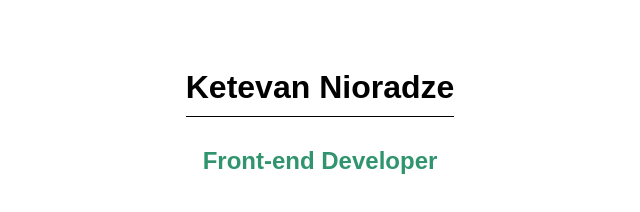
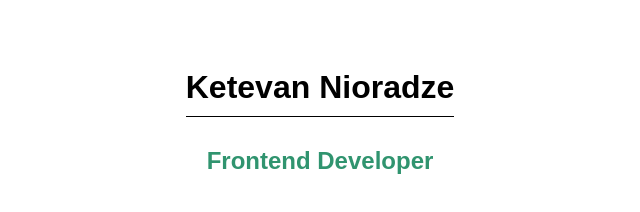
Before and after one commit to ketto26/rsschool-cv, a plain HTML site: page index.html in a window 1280 px wide. Shown: the top 212 px of the page, 320-960 px from the left. Drawn offline with Linux system fonts and the light colour scheme.

Commit message:
docs: update HTML with additional information

```diff
--- a/index.html
+++ b/index.html
@@ -10,7 +10,7 @@
 <body>
     <header class="header">
         <h1 class="header__name">Ketevan Nioradze</h1>
-        <h2 class="header__title">Front-end Developer</h2>
+        <h2 class="header__title">Frontend Developer</h2>
       </header>
       <main>
         <img class="main__photo" src="assets/Ellipse 2.png" alt="Profile_image">
```
